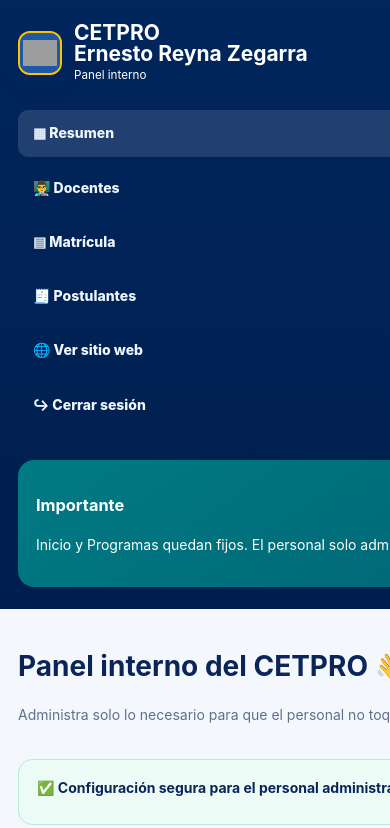
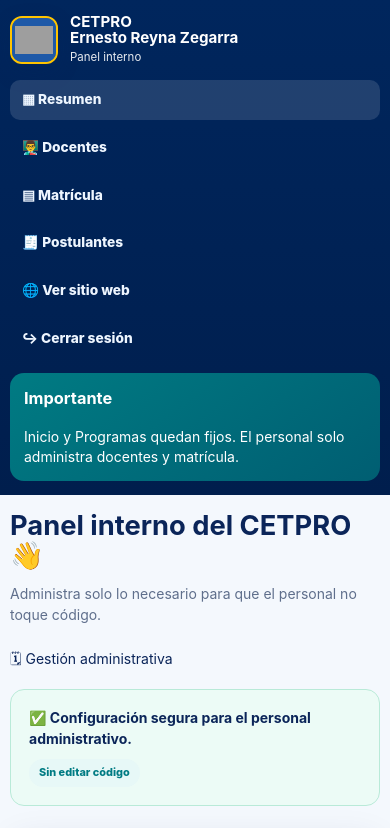
Before and after one commit to ErwinOrellano/CETPRO-HUARMEY, a plain HTML site: page admin.html in a window 390 px wide. Shown: the top 828 px of the page. Drawn offline with Linux system fonts and the light colour scheme; no server answers; grey boxes are pictures that could not be loaded.

Commit message:
Add files via upload

```diff
--- a/admin.html
+++ b/admin.html
@@ -4,7 +4,7 @@
   <meta charset="UTF-8">
   <meta name="viewport" content="width=device-width, initial-scale=1.0, viewport-fit=cover">
   <title>Panel Administrador | CETPRO</title>
-  <link rel="stylesheet" href="styles.css?v=responsive-20260524">
+  <link rel="stylesheet" href="styles.css?v=admin-mobile-final-20260524">
 </head>
 <body class="admin-body">
 <div class="admin-shell admin-shell-focused">
--- a/styles.css
+++ b/styles.css
@@ -704,3 +704,285 @@
     padding-right: 14px;
   }
 }
+
+/* =========================================================
+   PARCHE FINAL RESPONSIVE ADMIN + TODAS LAS PÁGINAS
+   No cambia colores ni imágenes. Corrige desbordes en celular.
+   ========================================================= */
+
+/* Todos los hijos de grid/flex deben poder encogerse en celular */
+.grid > *,
+.flex > *,
+.container > *,
+.admin-shell,
+.admin-sidebar,
+.admin-main,
+.admin-section,
+.section-admin-head,
+.admin-grid-form,
+.stat-card,
+.program-card,
+.news-feature,
+.news-content,
+.mini-news,
+.contact-form,
+.contact-info,
+.matricula-info,
+.enrollment-form,
+.doc-layout,
+.news-layout,
+.about-main,
+.about-main > *,
+.footer-top > *,
+.toolbar,
+.search-box,
+.form-row > * {
+  min-width: 0 !important;
+}
+
+/* Textos largos no deben empujar la pantalla hacia los lados */
+h1, h2, h3, h4, p, a, span, small, strong, label, td, th, li {
+  overflow-wrap: anywhere;
+}
+
+/* Admin: escritorio sigue igual; en pantallas pequeñas se convierte en layout vertical */
+.admin-body {
+  width: 100% !important;
+  max-width: 100vw !important;
+  overflow-x: hidden !important;
+}
+
+.admin-shell,
+.admin-shell-focused {
+  max-width: 100vw !important;
+  overflow-x: hidden !important;
+}
+
+.admin-sidebar,
+.admin-main {
+  max-width: 100vw !important;
+}
+
+.admin-brand h2 {
+  overflow-wrap: anywhere;
+}
+
+.admin-table-wrap {
+  display: block;
+  width: 100%;
+  max-width: 100%;
+  overflow-x: auto !important;
+  -webkit-overflow-scrolling: touch;
+}
+
+@media (max-width: 980px) {
+  .admin-shell,
+  .admin-shell-focused {
+    display: block !important;
+    width: 100% !important;
+    max-width: 100vw !important;
+    min-height: auto !important;
+    overflow-x: hidden !important;
+  }
+
+  .admin-sidebar {
+    position: static !important;
+    top: auto !important;
+    height: auto !important;
+    width: 100% !important;
+    max-width: 100vw !important;
+    padding: 16px 12px !important;
+    overflow: hidden !important;
+  }
+
+  .admin-brand {
+    display: grid !important;
+    grid-template-columns: 58px minmax(0, 1fr) !important;
+    align-items: center !important;
+    gap: 12px !important;
+    margin: 0 0 14px !important;
+    width: 100% !important;
+  }
+
+  .admin-brand .logo-mark {
+    width: 54px !important;
+    height: 54px !important;
+    border-radius: 12px !important;
+    border-width: 2px !important;
+  }
+
+  .admin-brand h2 {
+    font-size: clamp(1.05rem, 5.3vw, 1.45rem) !important;
+    line-height: 1.04 !important;
+    margin: 0 !important;
+  }
+
+  .admin-brand small {
+    display: block;
+    margin-top: 4px;
+    font-size: .9rem;
+    opacity: .9;
+  }
+
+  .admin-nav {
+    display: grid !important;
+    grid-template-columns: repeat(2, minmax(0, 1fr)) !important;
+    gap: 8px !important;
+    width: 100% !important;
+  }
+
+  .admin-nav a {
+    width: 100% !important;
+    min-width: 0 !important;
+    padding: 11px 9px !important;
+    border-radius: 10px !important;
+    font-size: .94rem !important;
+    line-height: 1.15 !important;
+    white-space: normal !important;
+    overflow-wrap: anywhere !important;
+    justify-content: flex-start !important;
+  }
+
+  .admin-help {
+    width: 100% !important;
+    margin-top: 14px !important;
+    padding: 14px !important;
+    border-radius: 14px !important;
+    overflow: hidden !important;
+  }
+
+  .admin-help h3 {
+    margin-top: 0 !important;
+  }
+
+  .admin-help p {
+    margin-bottom: 0 !important;
+    white-space: normal !important;
+    overflow-wrap: anywhere !important;
+  }
+
+  .admin-main {
+    width: 100% !important;
+    max-width: 100vw !important;
+    padding: 18px 12px 28px !important;
+    overflow-x: hidden !important;
+  }
+
+  .admin-top {
+    display: flex !important;
+    flex-direction: column !important;
+    align-items: flex-start !important;
+    gap: 10px !important;
+    width: 100% !important;
+  }
+
+  .admin-top h1 {
+    font-size: clamp(1.55rem, 7vw, 2.2rem) !important;
+    line-height: 1.08 !important;
+    margin: 0 0 6px !important;
+  }
+
+  .success-banner {
+    display: flex !important;
+    flex-direction: column !important;
+    align-items: flex-start !important;
+    gap: 10px !important;
+  }
+
+  .admin-section {
+    padding: 16px !important;
+    margin-top: 18px !important;
+    overflow: hidden !important;
+  }
+
+  .section-admin-head {
+    display: flex !important;
+    flex-direction: column !important;
+    align-items: flex-start !important;
+    gap: 10px !important;
+  }
+
+  .section-admin-head .btn,
+  #exportEnrollments {
+    width: 100% !important;
+  }
+
+  .admin-grid-form,
+  .matricula-preview-boxes,
+  .career-counts,
+  .admin-stats-small,
+  .stat-grid {
+    grid-template-columns: 1fr !important;
+  }
+
+  .toolbar {
+    display: flex !important;
+    flex-direction: column !important;
+    align-items: stretch !important;
+    gap: 10px !important;
+  }
+
+  .admin-select,
+  .search-box,
+  .form-control {
+    width: 100% !important;
+    max-width: 100% !important;
+  }
+
+  .table {
+    min-width: 680px !important;
+  }
+}
+
+@media (max-width: 520px) {
+  .admin-sidebar {
+    padding: 14px 10px !important;
+  }
+
+  .admin-brand {
+    grid-template-columns: 50px minmax(0, 1fr) !important;
+    gap: 10px !important;
+  }
+
+  .admin-brand .logo-mark {
+    width: 48px !important;
+    height: 48px !important;
+  }
+
+  .admin-brand h2 {
+    font-size: 1.08rem !important;
+  }
+
+  .admin-brand small {
+    font-size: .82rem !important;
+  }
+
+  .admin-nav {
+    grid-template-columns: 1fr !important;
+  }
+
+  .admin-nav a {
+    padding: 12px 12px !important;
+    font-size: .98rem !important;
+  }
+
+  .admin-main {
+    padding: 16px 10px 24px !important;
+  }
+
+  .admin-section {
+    padding: 14px !important;
+  }
+
+  .stat-card {
+    padding: 16px !important;
+  }
+
+  .stat-card strong {
+    font-size: 1.65rem !important;
+  }
+
+  .table {
+    min-width: 620px !important;
+  }
+}
```
Also changed, not shown: admin-login.html (+1 -1 lines), contacto.html (+1 -1 lines), documentos.html (+1 -1 lines), galeria.html (+1 -1 lines), index.html (+1 -1 lines), matricula.html (+1 -1 lines), nosotros.html (+1 -1 lines), noticias.html (+1 -1 lines), programas.html (+1 -1 lines).
